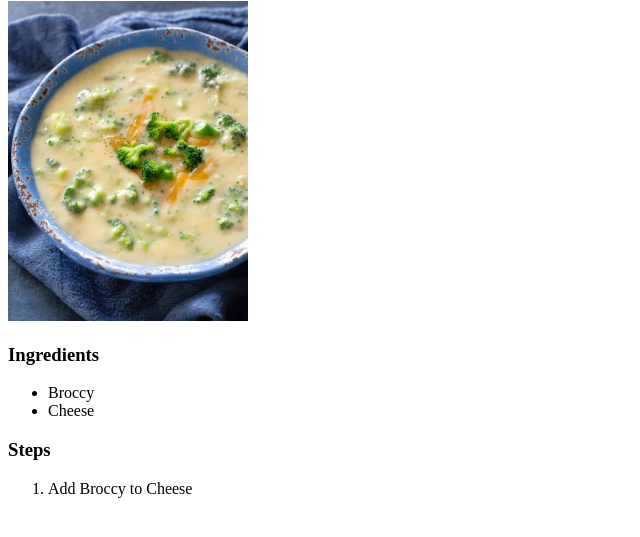
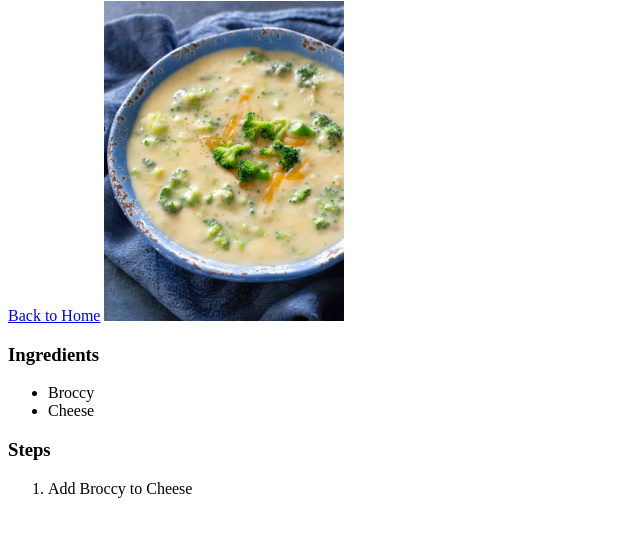
Before and after one commit to TheSwansGrace/odin-recipes, a plain HTML site: page recipes/broccy-cheese.html in a window 1280 px wide. Shown: the part 79-616 px from the top of the page, without its empty margins (0-640 px from the left). Drawn offline with Linux system fonts and the light colour scheme.

Commit message:
Added a "Back to Home" link.

```diff
--- a/recipes/broccy-cheese.html
+++ b/recipes/broccy-cheese.html
@@ -7,6 +7,7 @@
 </head>
 <body>
     <h1>Recipe: Broccoli Cheese Soup</h1>
+    <a href="../index.html">Back to Home</a>
     <img src="../img/broccoli-cheese.jpg" width="240" height="320" alt="Broccy Cheese">
     <h3>Ingredients</h3>
     <ul>
```
